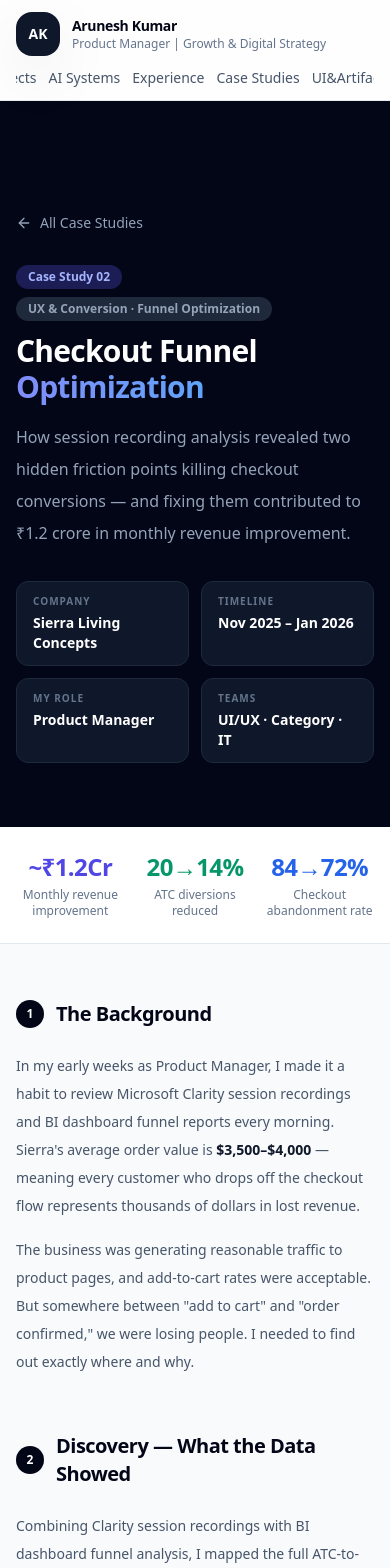
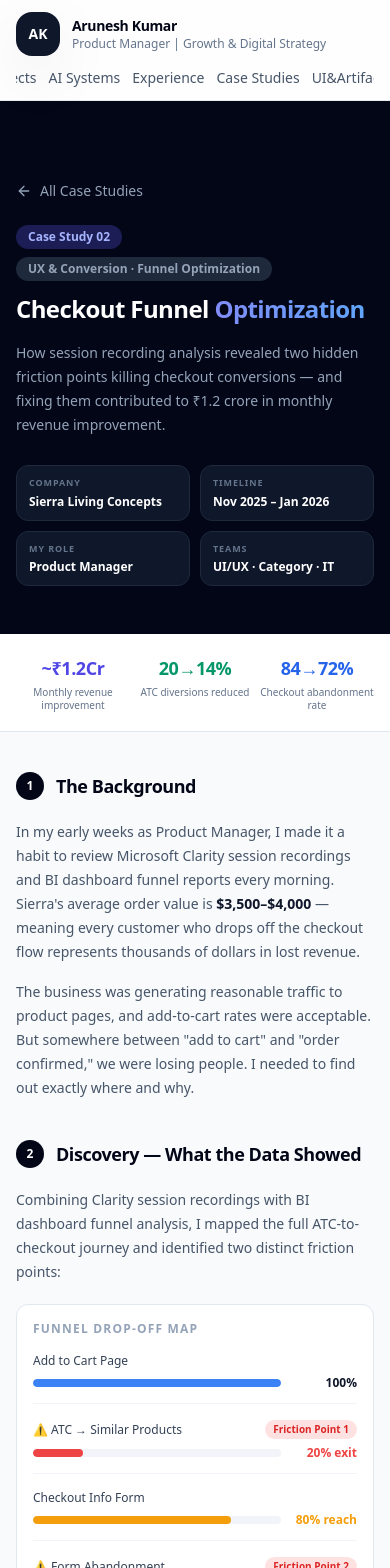
Before and after one commit to aruneshk30/Website, a Next.js app: page /case-studies/checkout-funnel in a window 390 px wide. Shown: the top 1568 px of the page. Built offline with nearby package versions, Linux system fonts and the light colour scheme.

Commit message:
Update page.tsx

```diff
--- a/app/case-studies/checkout-funnel/page.tsx
+++ b/app/case-studies/checkout-funnel/page.tsx
@@ -4,11 +4,11 @@ import { ArrowLeft, ArrowRight } from "lucide-react";
 // ── SHARED COMPONENTS ─────────────────────────────────────
 function StepLabel({ num, title }: { num: number; title: string }) {
   return (
-    <div className="mb-6 flex items-center gap-3">
+    <div className="mb-5 flex items-center gap-3 sm:mb-6">
       <div className="flex h-7 w-7 flex-shrink-0 items-center justify-center rounded-full bg-slate-950 text-xs font-bold text-white">
         {num}
       </div>
-      <h2 className="text-xl font-bold tracking-tight text-slate-950 md:text-2xl">
+      <h2 className="text-lg font-bold tracking-tight text-slate-950 sm:text-xl md:text-2xl">
         {title}
       </h2>
     </div>
@@ -17,24 +17,24 @@ function StepLabel({ num, title }: { num: number; title: string }) {
 
 function ProblemBlock({ children }: { children: React.ReactNode }) {
   return (
-    <div className="rounded-xl border border-red-100 bg-red-50 p-5 [border-left:3px_solid_#ef4444]">
-      <div className="text-sm leading-7 text-slate-600">{children}</div>
+    <div className="rounded-xl border border-red-100 bg-red-50 p-4 [border-left:3px_solid_#ef4444] sm:p-5">
+      <div className="text-sm leading-6 text-slate-600 sm:leading-7">{children}</div>
     </div>
   );
 }
 
 function SolutionBlock({ children }: { children: React.ReactNode }) {
   return (
-    <div className="rounded-xl border border-emerald-100 bg-emerald-50 p-5 [border-left:3px_solid_#10b981]">
-      <div className="text-sm leading-7 text-slate-600">{children}</div>
+    <div className="rounded-xl border border-emerald-100 bg-emerald-50 p-4 [border-left:3px_solid_#10b981] sm:p-5">
+      <div className="text-sm leading-6 text-slate-600 sm:leading-7">{children}</div>
     </div>
   );
 }
 
 function PullQuote({ children }: { children: string }) {
   return (
-    <blockquote className="my-6 rounded-r-xl border-l-4 border-indigo-400 bg-indigo-50 px-6 py-4">
-      <p className="text-base italic leading-8 text-indigo-900">{children}</p>
+    <blockquote className="my-5 rounded-r-xl border-l-4 border-indigo-400 bg-indigo-50 px-4 py-4 sm:my-6 sm:px-6">
+      <p className="text-sm italic leading-7 text-indigo-900 sm:text-base sm:leading-8">{children}</p>
     </blockquote>
   );
 }
@@ -52,7 +52,7 @@ function SprintCard({
 }) {
   return (
     <div className="rounded-xl border border-slate-200 bg-white overflow-hidden">
-      <div className="flex items-center justify-between bg-slate-50 px-5 py-3 border-b border-slate-200">
+      <div className="flex flex-wrap items-center justify-between gap-2 bg-slate-50 px-4 py-3 border-b border-slate-200 sm:px-5">
         <span className="font-semibold text-sm text-slate-900">
           {icon} {title}
         </span>
@@ -60,7 +60,7 @@ function SprintCard({
           Completed
         </span>
       </div>
-      <div className="p-5">
+      <div className="p-4 sm:p-5">
         <p className="mb-4 text-sm leading-6 text-slate-600">
           <span className="font-semibold text-slate-900">Sprint Goal: </span>
           {goal}
@@ -88,9 +88,9 @@ function ResultCard({
   delta: string;
 }) {
   return (
-    <div className="rounded-xl border border-slate-200 bg-white p-5">
-      <p className="text-3xl font-bold tracking-tight text-slate-950">{value}</p>
-      <p className="mt-1 text-sm text-slate-500">{label}</p>
+    <div className="rounded-xl border border-slate-200 bg-white p-4 sm:p-5">
+      <p className="text-2xl font-bold tracking-tight text-slate-950 sm:text-3xl">{value}</p>
+      <p className="mt-1 text-xs text-slate-500 sm:text-sm">{label}</p>
       <p className="mt-2 text-xs font-semibold text-emerald-600">{delta}</p>
     </div>
   );
@@ -102,11 +102,11 @@ export default function CaseStudy2() {
     <main className="min-h-screen bg-slate-50">
 
       {/* Hero */}
-      <section className="bg-slate-950 px-4 pb-16 pt-28 md:px-6 lg:px-8">
+      <section className="bg-slate-950 px-4 pb-12 pt-20 sm:pb-16 sm:pt-28 md:px-6 lg:px-8">
         <div className="mx-auto max-w-4xl">
           <Link
             href="/case-studies"
-            className="mb-8 inline-flex items-center gap-2 text-sm text-slate-400 transition hover:text-white"
+            className="mb-6 inline-flex items-center gap-2 text-sm text-slate-400 transition hover:text-white sm:mb-8"
           >
             <ArrowLeft className="h-4 w-4" /> All Case Studies
           </Link>
@@ -120,20 +120,20 @@ export default function CaseStudy2() {
             </span>
           </div>
 
-          <h1 className="text-3xl font-bold tracking-tight text-white md:text-5xl">
+          <h1 className="text-2xl font-bold tracking-tight text-white sm:text-3xl md:text-5xl">
             Checkout Funnel{" "}
             <span className="bg-gradient-to-r from-indigo-400 to-blue-400 bg-clip-text text-transparent">
               Optimization
             </span>
           </h1>
-          <p className="mt-4 max-w-2xl text-base leading-8 text-slate-400">
+          <p className="mt-4 max-w-2xl text-sm leading-6 text-slate-400 sm:text-base sm:leading-8">
             How session recording analysis revealed two hidden friction points
             killing checkout conversions — and fixing them contributed to ₹1.2
             crore in monthly revenue improvement.
           </p>
 
           {/* Meta */}
-          <div className="mt-8 grid grid-cols-2 gap-3 sm:grid-cols-4">
+          <div className="mt-7 grid grid-cols-2 gap-2.5 sm:mt-8 sm:grid-cols-4 sm:gap-3">
             {[
               { label: "Company", value: "Sierra Living Concepts" },
               { label: "Timeline", value: "Nov 2025 – Jan 2026" },
@@ -142,12 +142,12 @@ export default function CaseStudy2() {
             ].map((m) => (
               <div
                 key={m.label}
-                className="rounded-xl border border-slate-800 bg-slate-900 px-4 py-3"
+                className="rounded-xl border border-slate-800 bg-slate-900 px-3 py-2.5 sm:px-4 sm:py-3"
               >
-                <p className="text-[10px] font-bold uppercase tracking-widest text-slate-500">
+                <p className="text-[9px] font-bold uppercase tracking-widest text-slate-500 sm:text-[10px]">
                   {m.label}
                 </p>
-                <p className="mt-1 text-sm font-semibold text-white">{m.value}</p>
+                <p className="mt-1 text-xs font-semibold text-white sm:text-sm">{m.value}</p>
               </div>
             ))}
           </div>
@@ -155,30 +155,30 @@ export default function CaseStudy2() {
       </section>
 
       {/* Impact Bar */}
-      <section className="border-b border-slate-200 bg-white px-4 py-6 md:px-6 lg:px-8">
-        <div className="mx-auto grid max-w-4xl grid-cols-3 gap-4">
+      <section className="border-b border-slate-200 bg-white px-4 py-5 sm:py-6 md:px-6 lg:px-8">
+        <div className="mx-auto grid max-w-4xl grid-cols-3 gap-2 sm:gap-4">
           {[
             { value: "~₹1.2Cr", label: "Monthly revenue improvement", color: "text-indigo-600" },
             { value: "20→14%", label: "ATC diversions reduced", color: "text-emerald-600" },
             { value: "84→72%", label: "Checkout abandonment rate", color: "text-blue-600" },
           ].map((s) => (
             <div key={s.label} className="text-center">
-              <p className={`text-2xl font-bold tracking-tight ${s.color} md:text-3xl`}>
+              <p className={`text-lg font-bold tracking-tight ${s.color} sm:text-2xl md:text-3xl`}>
                 {s.value}
               </p>
-              <p className="mt-1 text-xs text-slate-500">{s.label}</p>
+              <p className="mt-1 text-[10px] leading-tight text-slate-500 sm:text-xs">{s.label}</p>
             </div>
           ))}
         </div>
       </section>
 
       {/* Body */}
-      <div className="mx-auto max-w-4xl space-y-14 px-4 py-14 md:px-6 lg:px-8">
+      <div className="mx-auto max-w-4xl space-y-10 px-4 py-10 sm:space-y-14 sm:py-14 md:px-6 lg:px-8">
 
         {/* 1 Background */}
         <section>
           <StepLabel num={1} title="The Background" />
-          <div className="space-y-4 text-sm leading-7 text-slate-600">
+          <div className="space-y-4 text-sm leading-6 text-slate-600 sm:leading-7">
             <p>
               In my early weeks as Product Manager, I made it a habit to review
               Microsoft Clarity session recordings and BI dashboard funnel
@@ -199,15 +199,15 @@ export default function CaseStudy2() {
         {/* 2 Discovery */}
         <section>
           <StepLabel num={2} title="Discovery — What the Data Showed" />
-          <p className="mb-5 text-sm leading-7 text-slate-600">
+          <p className="mb-5 text-sm leading-6 text-slate-600 sm:leading-7">
             Combining Clarity session recordings with BI dashboard funnel
             analysis, I mapped the full ATC-to-checkout journey and identified
             two distinct friction points:
           </p>
 
           {/* Funnel Visual */}
-          <div className="mb-6 space-y-2 rounded-xl border border-slate-200 bg-white p-6">
-            <p className="mb-4 text-xs font-bold uppercase tracking-widest text-slate-400">
+          <div className="mb-6 space-y-4 rounded-xl border border-slate-200 bg-white p-4 sm:space-y-2 sm:p-6">
+            <p className="mb-2 text-xs font-bold uppercase tracking-widest text-slate-400 sm:mb-4">
               Funnel Drop-off Map
             </p>
             {[
@@ -217,24 +217,36 @@ export default function CaseStudy2() {
               { name: "⚠️ Form Abandonment", pct: 84, color: "bg-red-500", stat: "84% abandon", drop: "Friction Point 2" },
               { name: "Order Confirmed", pct: 16, color: "bg-emerald-500", stat: "~16%", drop: "" },
             ].map((f) => (
-              <div key={f.name} className="flex items-center gap-3">
-                <span className="w-52 flex-shrink-0 text-xs font-medium text-slate-700 truncate">
+              <div
+                key={f.name}
+                className="flex flex-col gap-1.5 border-b border-slate-100 pb-3 last:border-0 last:pb-0 sm:flex-row sm:items-center sm:gap-3 sm:border-0 sm:pb-0"
+              >
+                <div className="flex items-center justify-between gap-2 sm:contents">
+                  <span className="flex-shrink-0 text-xs font-medium text-slate-700 sm:w-52 sm:truncate">
                     {f.name}
                   </span>
-                <div className="flex-1 h-2 rounded-full bg-slate-100 overflow-hidden">
+                  {f.drop && (
+                    <span className="flex-shrink-0 rounded-full bg-red-100 px-2 py-0.5 text-[10px] font-semibold text-red-600 sm:hidden">
+                      {f.drop}
+                    </span>
+                  )}
+                </div>
+                <div className="flex items-center gap-3">
+                  <div className="h-2 flex-1 overflow-hidden rounded-full bg-slate-100">
                     <div
                       className={`h-full rounded-full ${f.color}`}
                       style={{ width: `${f.pct}%` }}
                     />
                   </div>
-                <span className={`w-20 text-right text-xs font-semibold ${f.color.replace("bg-", "text-")}`}>
+                  <span className={`w-16 flex-shrink-0 text-right text-xs font-semibold sm:w-20 ${f.color.replace("bg-", "text-")}`}>
                     {f.stat}
                   </span>
                   {f.drop && (
-                  <span className="rounded-full bg-red-100 px-2 py-0.5 text-[10px] font-semibold text-red-600">
+                    <span className="hidden flex-shrink-0 rounded-full bg-red-100 px-2 py-0.5 text-[10px] font-semibold text-red-600 sm:inline-block">
                       {f.drop}
                     </span>
                   )}
+                </div>
               </div>
             ))}
           </div>
@@ -270,8 +282,8 @@ export default function CaseStudy2() {
         {/* 3 Before After */}
         <section>
           <StepLabel num={3} title="Before vs After" />
-          <div className="grid grid-cols-2 gap-px overflow-hidden rounded-xl border border-slate-200 bg-slate-200">
-            <div className="bg-white p-6">
+          <div className="grid grid-cols-1 gap-px overflow-hidden rounded-xl border border-slate-200 bg-slate-200 sm:grid-cols-2">
+            <div className="bg-white p-5 sm:p-6">
               <p className="mb-4 text-xs font-bold uppercase tracking-widest text-red-500">
                 Before
               </p>
@@ -282,14 +294,14 @@ export default function CaseStudy2() {
                   "No dedicated checkout step — overlay UX",
                   "84.09% checkout abandonment rate",
                 ].map((item) => (
-                  <div key={item} className="flex gap-2.5 text-sm text-slate-600">
+                  <div key={item} className="flex gap-2.5 text-sm leading-6 text-slate-600">
                     <span className="mt-0.5 font-bold text-red-500">×</span>
                     {item}
                   </div>
                 ))}
               </div>
             </div>
-            <div className="bg-white p-6">
+            <div className="bg-white p-5 sm:p-6">
               <p className="mb-4 text-xs font-bold uppercase tracking-widest text-emerald-600">
                 After
               </p>
@@ -300,7 +312,7 @@ export default function CaseStudy2() {
                   "Clean next-step page for information capture",
                   "72.77% checkout abandonment rate",
                 ].map((item) => (
-                  <div key={item} className="flex gap-2.5 text-sm text-slate-600">
+                  <div key={item} className="flex gap-2.5 text-sm leading-6 text-slate-600">
                     <span className="mt-0.5 font-bold text-emerald-500">✓</span>
                     {item}
                   </div>
@@ -314,12 +326,12 @@ export default function CaseStudy2() {
         <section>
           <StepLabel num={4} title="Requirements Definition" />
           <div className="overflow-x-auto rounded-xl border border-slate-200">
-            <table className="w-full text-sm">
+            <table className="w-full min-w-[640px] text-sm">
               <thead className="bg-slate-950 text-white">
                 <tr>
-                  <th className="px-5 py-3 text-left text-xs font-semibold tracking-wide">Requirement</th>
-                  <th className="px-5 py-3 text-left text-xs font-semibold tracking-wide">Description</th>
-                  <th className="px-5 py-3 text-left text-xs font-semibold tracking-wide">Priority</th>
+                  <th className="px-4 py-3 text-left text-xs font-semibold tracking-wide sm:px-5">Requirement</th>
+                  <th className="px-4 py-3 text-left text-xs font-semibold tracking-wide sm:px-5">Description</th>
+                  <th className="px-4 py-3 text-left text-xs font-semibold tracking-wide sm:px-5">Priority</th>
                 </tr>
               </thead>
               <tbody className="divide-y divide-slate-100 bg-white">
@@ -331,9 +343,9 @@ export default function CaseStudy2() {
                   { req: "Mobile Checkout Optimization", desc: "Dedicated checkout step fully optimized for mobile — sticky CTA, large inputs, minimal scroll", p: "Medium" },
                 ].map((r) => (
                   <tr key={r.req} className="hover:bg-slate-50">
-                    <td className="px-5 py-3.5 font-semibold text-slate-900">{r.req}</td>
-                    <td className="px-5 py-3.5 text-slate-600">{r.desc}</td>
-                    <td className="px-5 py-3.5">
+                    <td className="px-4 py-3.5 font-semibold text-slate-900 sm:px-5">{r.req}</td>
+                    <td className="px-4 py-3.5 text-slate-600 sm:px-5">{r.desc}</td>
+                    <td className="px-4 py-3.5 sm:px-5">
                       <span className={`rounded-full px-3 py-0.5 text-xs font-semibold ${
                         r.p === "High" ? "bg-red-100 text-red-700" : "bg-amber-100 text-amber-700"
                       }`}>
@@ -345,6 +357,7 @@ export default function CaseStudy2() {
               </tbody>
             </table>
           </div>
+          <p className="mt-2 text-[11px] text-slate-400 sm:hidden">Scroll sideways to see the full table →</p>
         </section>
 
         {/* 5 Sprints */}
@@ -387,7 +400,7 @@ export default function CaseStudy2() {
         {/* 6 Key Decision */}
         <section>
           <StepLabel num={6} title="The Key Product Decision" />
-          <p className="mb-4 text-sm leading-7 text-slate-600">
+          <p className="mb-4 text-sm leading-6 text-slate-600 sm:leading-7">
             One deliberate decision I made that isn't obvious: I kept
             complementary cross-sell on the ATC page while removing similar
             product recommendations.
@@ -411,7 +424,7 @@ export default function CaseStudy2() {
         {/* 7 Results */}
         <section>
           <StepLabel num={7} title="Results" />
-          <div className="grid grid-cols-2 gap-3">
+          <div className="grid grid-cols-2 gap-2.5 sm:gap-3">
             <ResultCard
               value="20→14%"
               label="ATC page diversions — users leaving for similar products"
@@ -437,8 +450,8 @@ export default function CaseStudy2() {
 
         {/* 8 Learnings */}
         <section>
-          <div className="rounded-2xl bg-slate-950 p-8">
-            <h2 className="mb-6 text-xl font-bold text-white">What I Learned</h2>
+          <div className="rounded-2xl bg-slate-950 p-5 sm:p-8">
+            <h2 className="mb-5 text-lg font-bold text-white sm:mb-6 sm:text-xl">What I Learned</h2>
             <div className="space-y-5">
               {[
                 {
@@ -457,11 +470,11 @@ export default function CaseStudy2() {
                   body: "The popup form data-loss issue had probably been losing orders for months. Customer feedback was the signal — building a habit of reading support tickets surfaces product issues faster than any dashboard.",
                 },
               ].map((l) => (
-                <div key={l.n} className="flex gap-4">
-                  <span className="mt-0.5 text-2xl font-bold text-indigo-400">{l.n}</span>
+                <div key={l.n} className="flex gap-3 sm:gap-4">
+                  <span className="mt-0.5 flex-shrink-0 text-xl font-bold text-indigo-400 sm:text-2xl">{l.n}</span>
                   <div>
-                    <p className="font-semibold text-white">{l.title}</p>
-                    <p className="mt-1 text-sm leading-7 text-slate-400">{l.body}</p>
+                    <p className="text-sm font-semibold text-white sm:text-base">{l.title}</p>
+                    <p className="mt-1 text-sm leading-6 text-slate-400 sm:leading-7">{l.body}</p>
                   </div>
                 </div>
               ))}
@@ -470,10 +483,10 @@ export default function CaseStudy2() {
         </section>
 
         {/* Navigation */}
-        <div className="grid grid-cols-2 gap-4">
+        <div className="grid grid-cols-1 gap-3 sm:grid-cols-2 sm:gap-4">
           <Link
             href="/case-studies/sku-pricing"
-            className="group flex items-center gap-3 rounded-2xl border border-slate-200 bg-white p-5 shadow-sm transition hover:-translate-y-1 hover:border-indigo-200 hover:shadow-md"
+            className="group flex items-center gap-3 rounded-2xl border border-slate-200 bg-white p-4 shadow-sm transition hover:-translate-y-1 hover:border-indigo-200 hover:shadow-md sm:p-5"
           >
             <ArrowLeft className="h-4 w-4 flex-shrink-0 text-indigo-500 transition group-hover:-translate-x-1" />
             <div>
@@ -483,7 +496,7 @@ export default function CaseStudy2() {
           </Link>
           <Link
             href="/case-studies/pricing-calculator"
-            className="group flex items-center justify-between rounded-2xl border border-slate-200 bg-white p-5 shadow-sm transition hover:-translate-y-1 hover:border-indigo-200 hover:shadow-md"
+            className="group flex items-center justify-between rounded-2xl border border-slate-200 bg-white p-4 shadow-sm transition hover:-translate-y-1 hover:border-indigo-200 hover:shadow-md sm:p-5"
           >
             <div>
               <p className="text-[10px] font-bold uppercase tracking-widest text-slate-400">Next</p>
```
Lines whose indentation alone changed are shown as unchanged.
